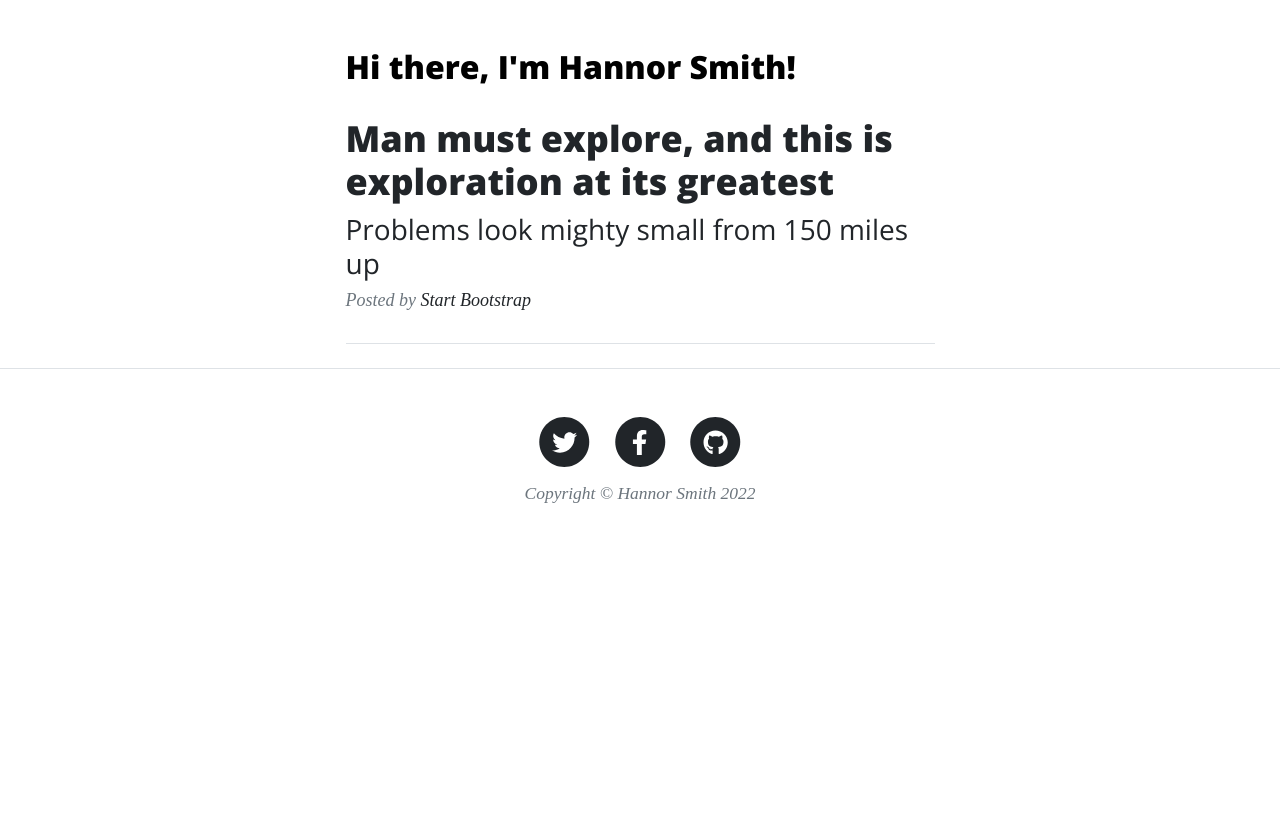
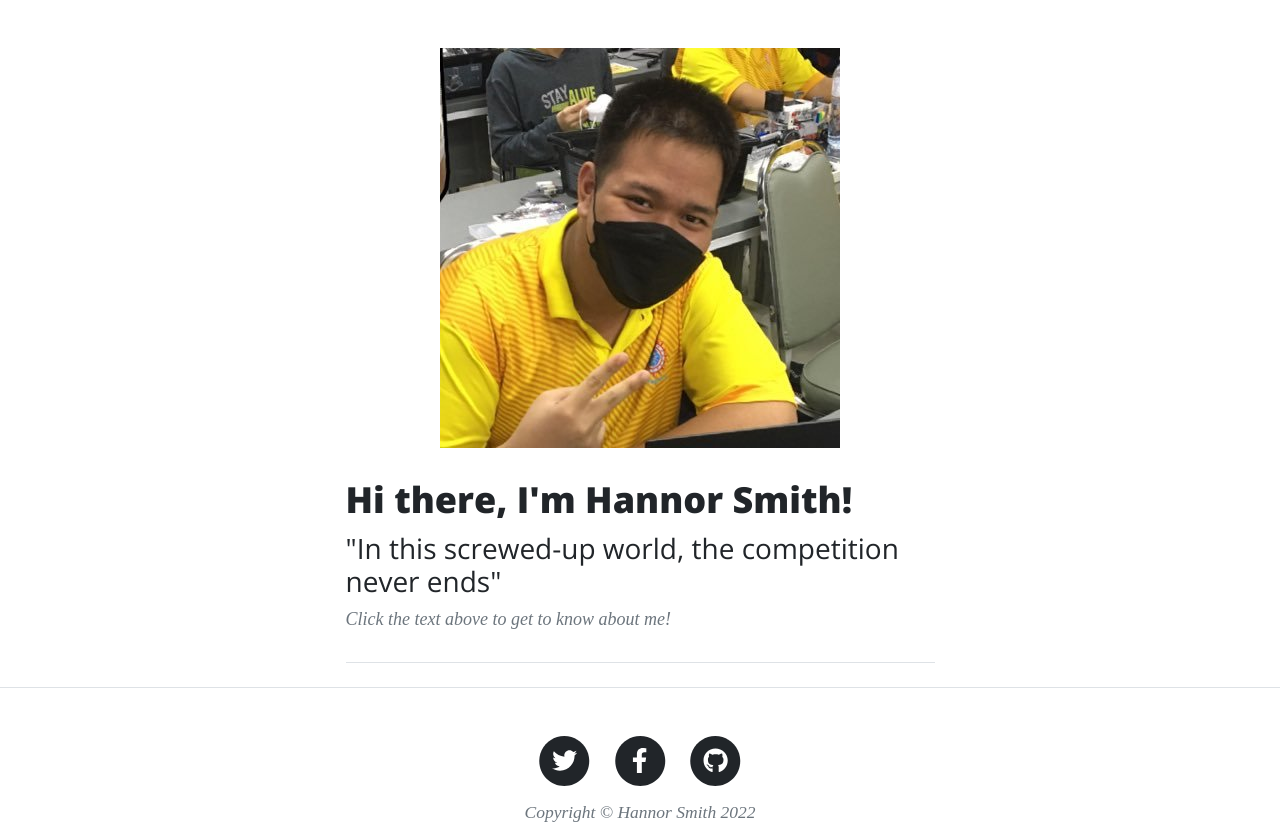
Before and after one commit to Hannor-Smith/Hannor-Smith.github.io, a website: page index.html in a window 1280 px wide. Shown: the part 532-1359 px from the top of the page. Before the commit the page ends 1084 px from the top, so only its background shows below. Drawn offline with nearby package versions, Linux system fonts and the light colour scheme.

Commit message:
Start to get more real

```diff
--- a/index.html
+++ b/index.html
@@ -52,14 +52,17 @@
                 <div class="col-md-10 col-lg-8 col-xl-7">
                     <!-- Post preview-->
                     <div class="post-preview">
-                        <h2>Hi there, I'm Hannor Smith!</h2>
+                        <img
+                            src="assets/img/pfpface.jpg"
+                            alt="A portrait photo of Hannor Smith"
+                            class="image-center"
+                        />
                         <a href="about.html">
-                            <h2 class="post-title">Man must explore, and this is exploration at its greatest</h2>
-                            <h3 class="post-subtitle">Problems look mighty small from 150 miles up</h3>
+                            <h2 class="post-title">Hi there, I'm Hannor Smith!</h2>
+                            <h3 class="post-subtitle">"In this screwed-up world, the competition never ends"</h3>
                         </a>
                         <p class="post-meta">
-                            Posted by
-                            <a href="#!">Start Bootstrap</a>
+                            Click the text above to get to know about me!
                         </p>
                     </div>
                     <hr class="my-4" />
```
Also changed, not shown: about.html (+0 -1 lines), contact.html (+0 -1 lines), assets/img/pfpface.jpg (added), css/styles.css.
